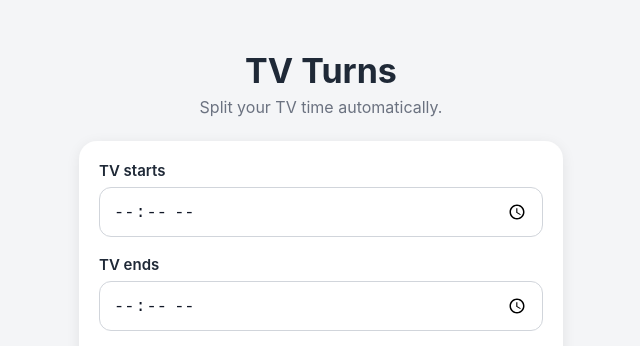
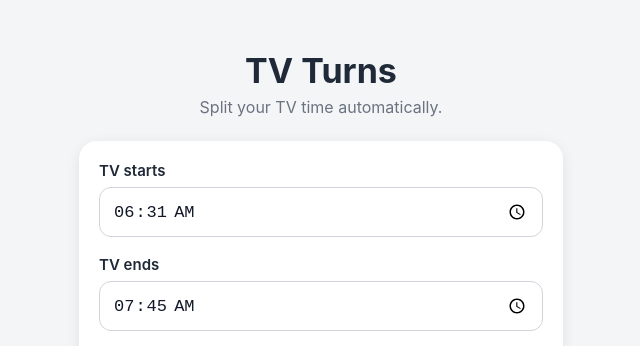
Before and after one commit to ChirpingBinder/tv-turns, a plain HTML site: page index.html in a window 1280 px wide. Shown: the top 346 px of the page, 319-959 px from the left. Drawn offline with Linux system fonts and the light colour scheme; no server answers.

Commit message:
Fix time input format to use leading zeros

```diff
--- a/index.html
+++ b/index.html
@@ -21,12 +21,12 @@
 
             <div class="field">
                 <label for="startTime">TV starts</label>
-                <input type="time" id="startTime" value="6:31">
+                <input type="time" id="startTime" value="06:31">
             </div>
 
             <div class="field">
                 <label for="endTime">TV ends</label>
-                <input type="time" id="endTime" value="7:45">
+                <input type="time" id="endTime" value="07:45">
             </div>
 
             <div class="field">
```
